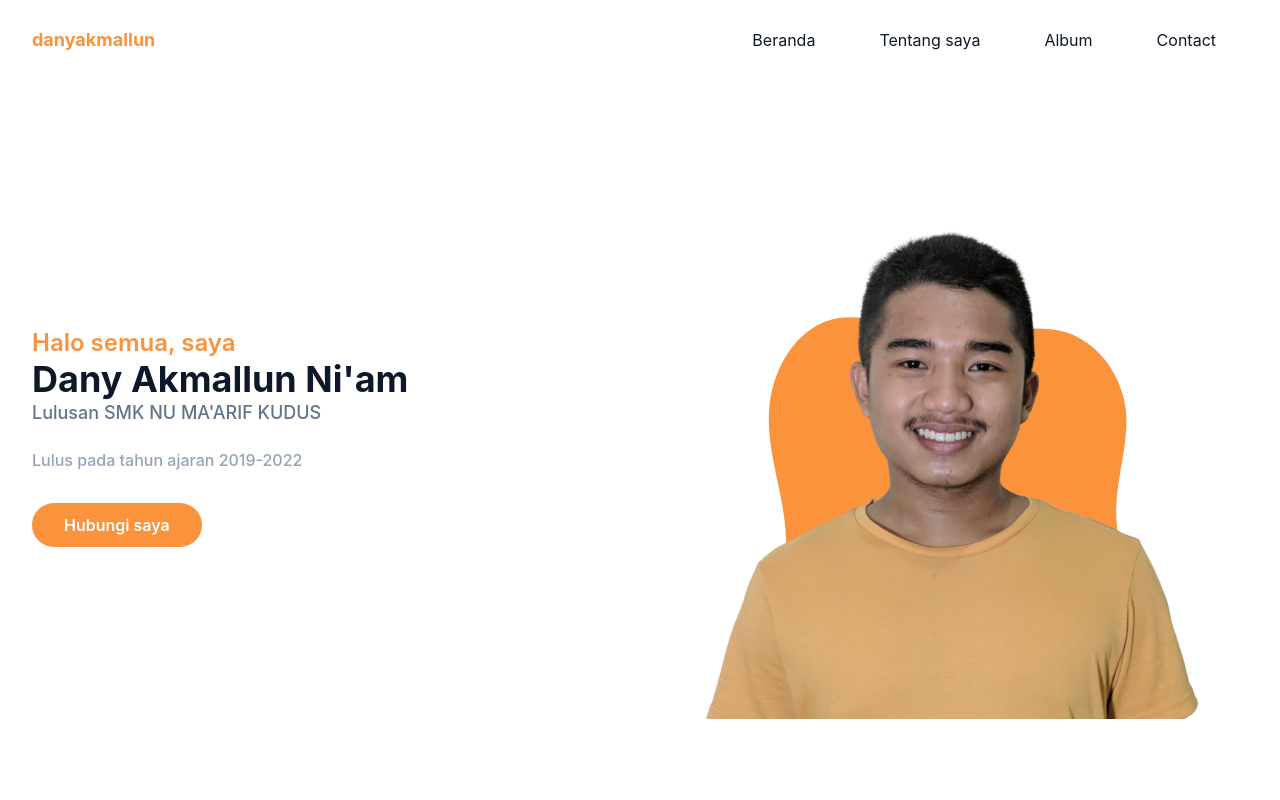
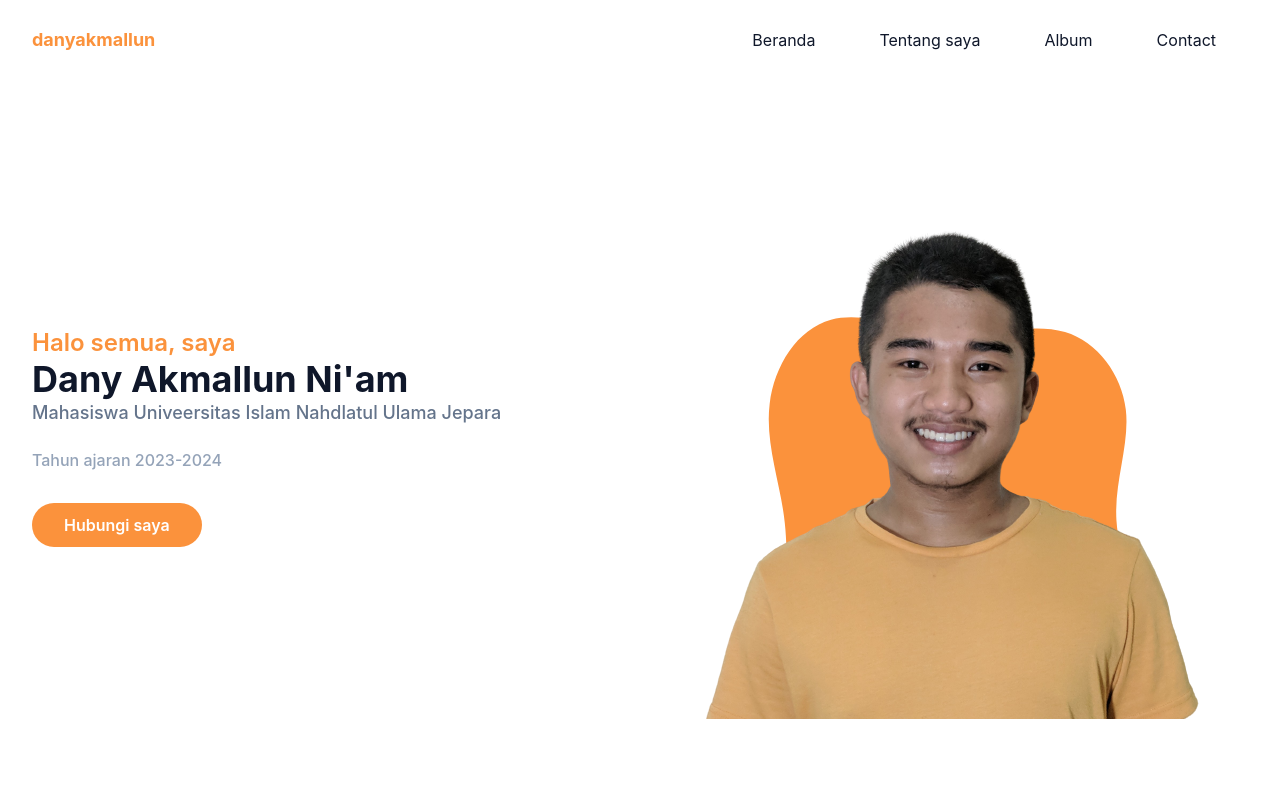
Before and after one commit to danyakmallun/danyakmallun.github.io, a website: page index.html in a window 1280 px wide. Shown: the top 800 px of the page. Drawn offline with Linux system fonts and the light colour scheme.

Commit message:
Mengganti beberapa file di index html

```diff
--- a/index.html
+++ b/index.html
@@ -104,10 +104,10 @@
               >
             </h1>
             <h2 class="font-medium text-secondary text-lg mb-5">
-              Lulusan SMK NU MA'ARIF KUDUS
+              Mahasiswa Univeersitas Islam Nahdlatul Ulama Jepara
             </h2>
             <p class="font-medium text-slate-400 mb-10 leading-relaxed">
-              Lulus pada tahun ajaran 2019-2022
+              Tahun ajaran 2023-2024
             </p>
 
             <a
```
